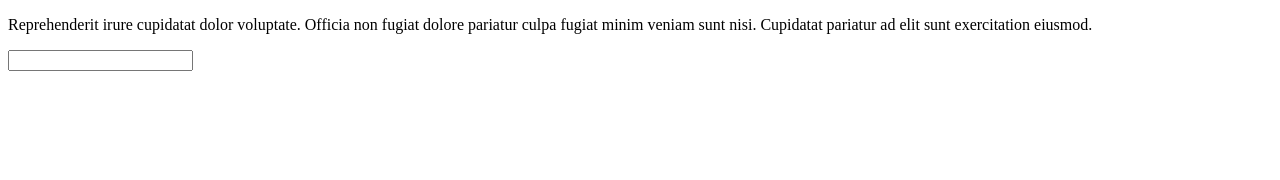
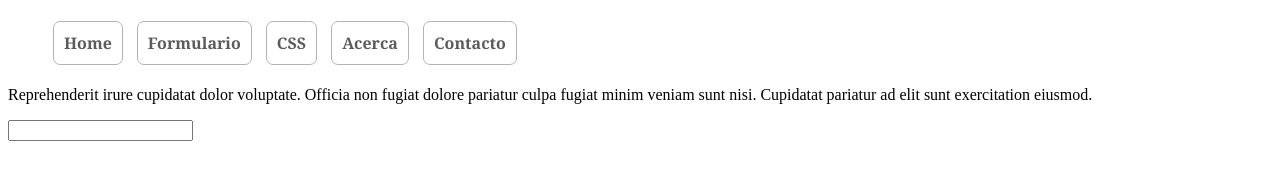
Before and after one commit to angelmaria/angelmaria.github.io, a plain HTML site: page css.html in a window 1280 px wide. Drawn offline with Linux system fonts and the light colour scheme.

Commit message:
cambios en cabeceras de css.html y formularios.html

```diff
--- a/css.html
+++ b/css.html
@@ -3,8 +3,20 @@
 <head>
     <meta charset="UTF-8">
     <meta name="viewport" content="width=device-width, initial-scale=1.0">
+    <link rel="stylesheet" href="main.css">
     <title>Estilos CSS</title>
 </head>
+<header>
+    <nav>
+        <ul>
+            <li><a href="index.html">Home</a></li>
+            <li><a href="formularios.html">Formulario</a></li>
+            <li><a href="css.html">CSS</a></li>
+            <li><a href="acerca.html">Acerca</a></li>
+            <li><a href="contacto.html">Contacto</a></li>
+        </ul>
+    </nav>
+</header>
 <body>
     <p style="red">Reprehenderit irure cupidatat dolor voluptate. Officia non fugiat dolore pariatur culpa fugiat minim veniam sunt nisi. Cupidatat pariatur ad elit sunt exercitation eiusmod.</p>
     <label for="edad" style="color: blue; background-color: aquamarine;"></label>
```
Also changed, not shown: formularios.html (+11 -0 lines).
